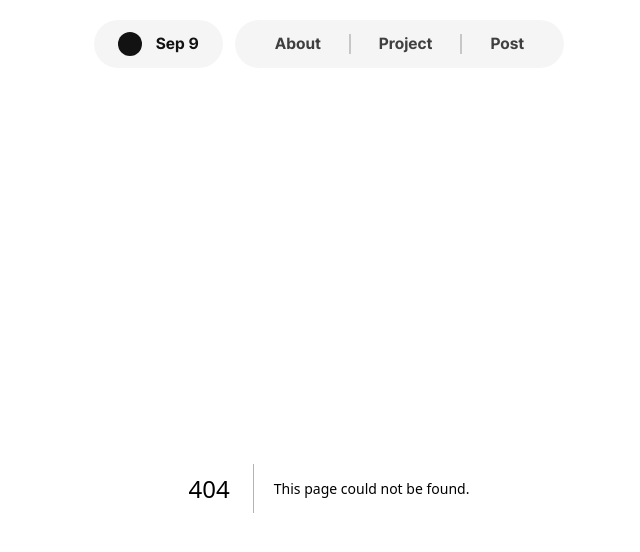
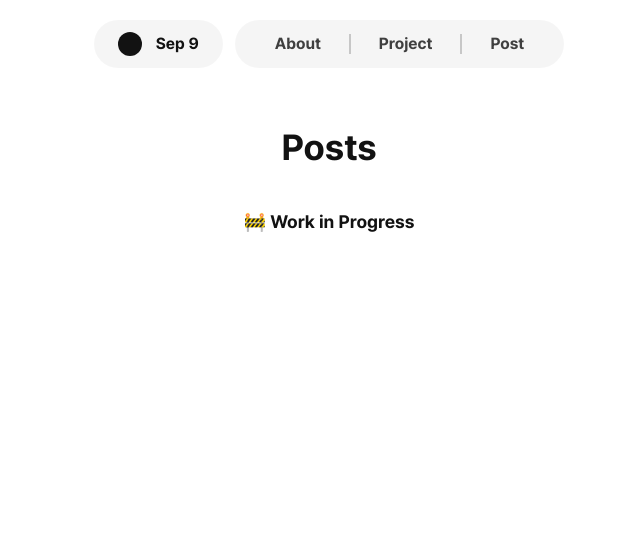
Before and after one commit to e-tae-hyeon/lth-blog, a Next.js app: page /post in a window 1280 px wide. Before the commit this address had no page. Shown: the top 552 px of the page, without its empty margins (311-951 px from the left). Built offline with nearby package versions, Linux system fonts and the light colour scheme.

Commit message:
feat: 추가 post page

```diff
--- /dev/null
+++ b/src/app/post/page.tsx
@@ -0,0 +1,18 @@
+import WorkInProgress from "@/components/WorkInProgress";
+import React from "react";
+
+function PostPage() {
+  return (
+    <main className="page">
+      <section className="p-5">
+        <h1 className="title text-center">Posts</h1>
+      </section>
+
+      <div>
+        <WorkInProgress />
+      </div>
+    </main>
+  );
+}
+
+export default PostPage;
--- /dev/null
+++ b/src/components/WorkInProgress/index.tsx
@@ -0,0 +1,7 @@
+import React from "react";
+
+function WorkInProgress() {
+  return <div className="p-5 text-center h3">🚧 Work in Progress</div>;
+}
+
+export default WorkInProgress;
```
